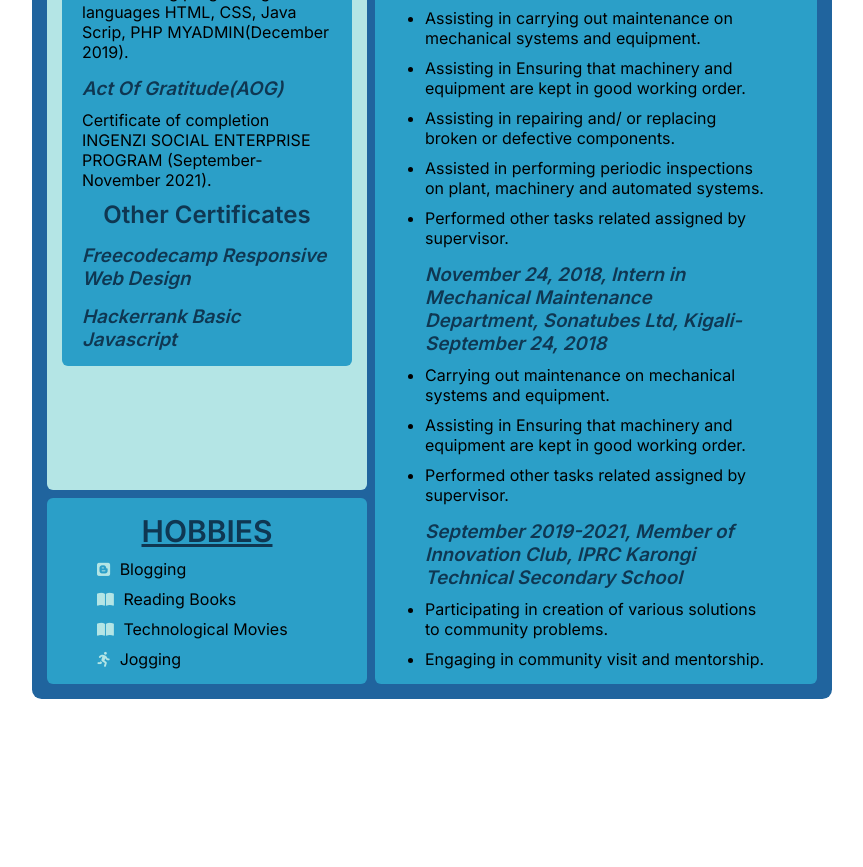
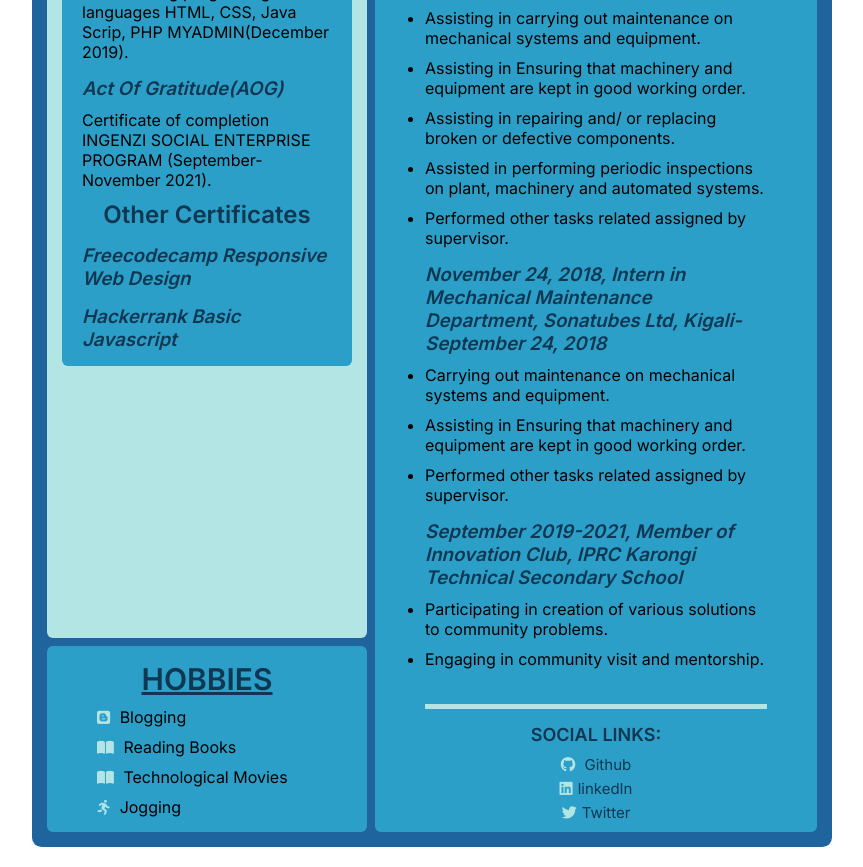
Before and after one commit to emilenfc/My-Resume, a plain HTML site: page index.html in a window 1280 px wide. Shown: the part 970-1837 px from the top of the page, without its empty margins (288-1151 px from the left). Before the commit the page ends 1689 px from the top, so only its background shows below. Drawn offline with Linux system fonts and the light colour scheme.

Commit message:
This is HTML of my resume

```diff
--- a/index.html
+++ b/index.html
@@ -132,7 +132,21 @@
                 <li> Engaging in community visit and mentorship.</li>
             </ul>
 
+            <div class="social">
+                <h2>SOCIAL LINKS:</h2>
+                <a href="https://github.com/emilenfc">
+                    <i class="fa-brands fa-github"></i> Github
+                </a>
+                <a href="https://www.linkedin.com/in/iyadukunze-emile-16847a1a0/">
+                    <i class="fa-brands fa-linkedin"></i>linkedIn
+                </a>
+                <a href="https://twitter.com/EmileIyadukunze">
+                    <i class="fa-brands fa-twitter"></i>Twitter
+                </a>
 
+
+
+            </div>
         </div>
     </div>
 </body>
```
